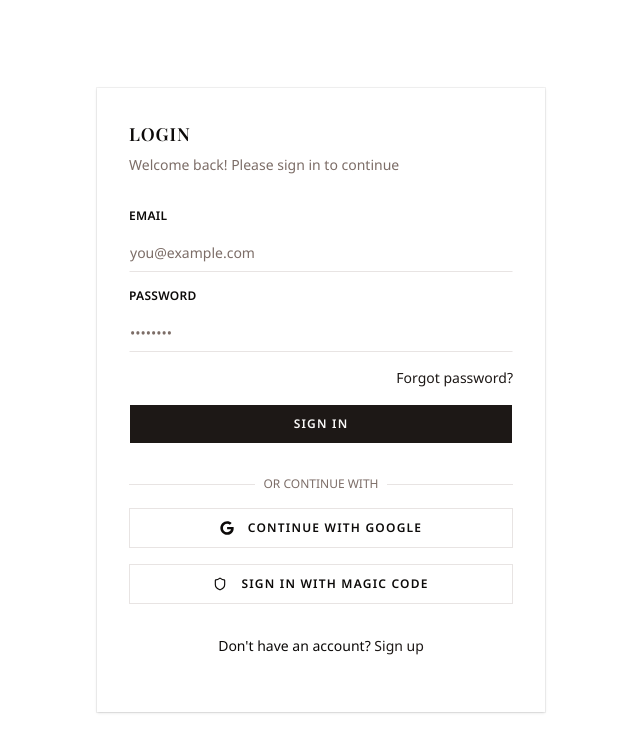
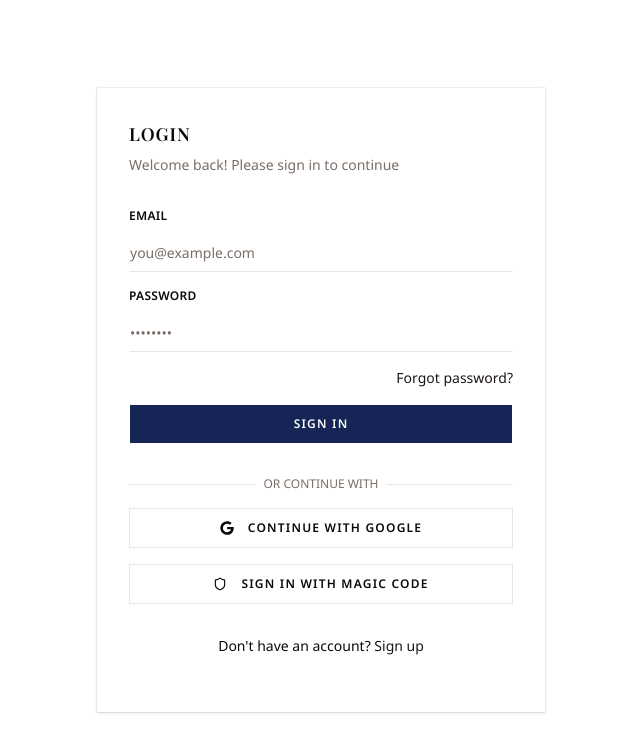
Before and after one commit to NsikanPatrick/vouch-frontend, a Next.js app: page /login in a window 1280 px wide. Shown: the top 752 px of the page, without its empty margins (319-959 px from the left). Built offline with nearby package versions, Linux system fonts and the light colour scheme; no server answers; a web font is replaced by a local one.

Commit message:
Color test

```diff
--- a/app/login/page.tsx
+++ b/app/login/page.tsx
@@ -102,7 +102,7 @@
                                 {error}
                             </div>
                         )}
-                        <Button type="submit" className="w-full" disabled={isLoading}>
+                        <Button type="submit" className="w-full bg-blue-950 hover:bg-blue-900" disabled={isLoading}>
                             {isLoading ? "Signing you in..." : "Sign In"}
                         </Button>
 
```
